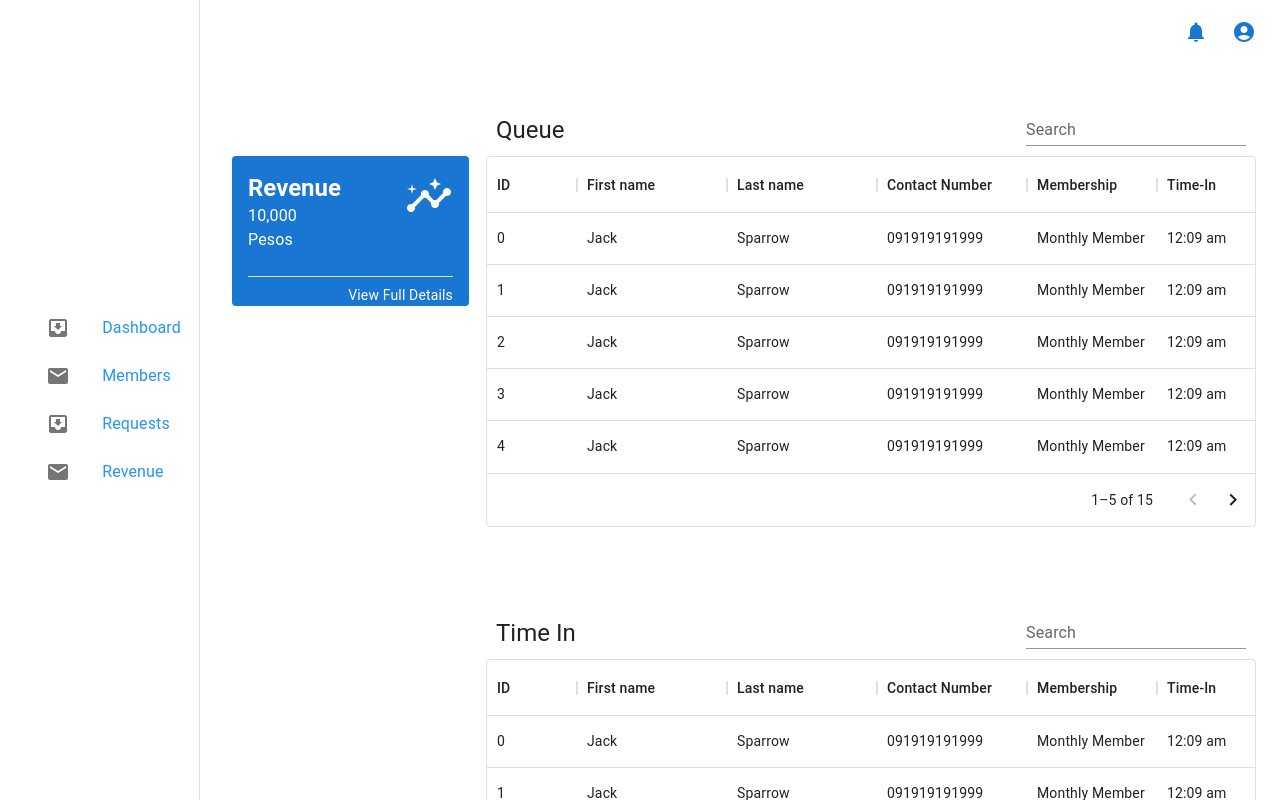
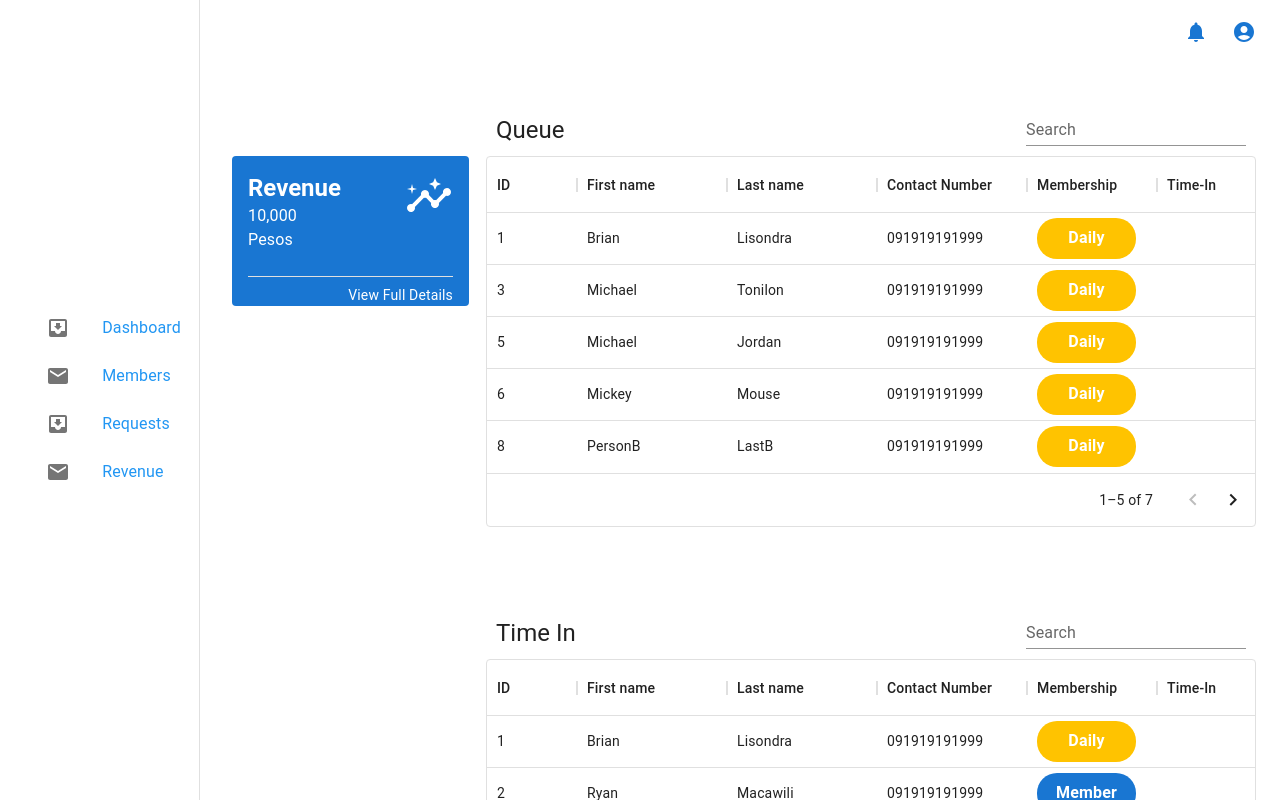
Before and after one commit to TotalElderBerry/gym, a React (Create React App) app: page / in a window 1280 px wide. Shown: the top 800 px of the page. Built offline with nearby package versions, Linux system fonts and the light colour scheme.

Commit message:
using states for records

```diff
--- a/src/Components/DataTable.js
+++ b/src/Components/DataTable.js
@@ -1,4 +1,4 @@
-import * as React from 'react';
+import {useState, useEffect} from 'react';
 
 import { DataGrid } from '@mui/x-data-grid';
 
@@ -13,6 +13,29 @@ import { makeStyles } from '@material-ui/core/styles';
 import HeaderGroup from "./HeaderGroup"
 import ButtonContainer from "./ButtonContainer"
 import Grid from '@mui/material/Grid';
+import Box from '@mui/material/Box';
+import Button from '@mui/material/Button';
+export default function DataTable({lbl,count,component,buttons,record}) {
+  const classes = useStyles();
+  const [records,setRecords] = useState(record);
+  return (
+   <div style={{ minWidth: '100%' }}>
+
+   	  <HeaderGroup lbl={lbl} component={component} />
+      <DataGrid
+      	autoHeight
+      	className={classes.root}
+      	disableColumnMenu
+        rows={records}
+        getRowId={(row) => row.id}
+        columns={generateColumns(records,{buttons})}
+        pageSize={count}
+        rowsPerPage={[{count}]}
+      />
+    </div>
+  );
+}
+
 
 function createData(
   id: number,
@@ -37,14 +60,20 @@ function createMultipleData(){
 const rows = createMultipleData()
 
 
-function generateColumns({buttons}){
-	console.log(buttons)
+function generateColumns(records,{buttons}){
+	const keys = Object.keys(records[0])
+
 	const columns = [
 	 	{ field: 'id', headerName: 'ID', width: 90 },
-		{ field: 'fName', headerName: 'First name', width: 150 },
-	  	{ field: 'lName', headerName: 'Last name', width: 150 },
-	  	{ field: 'contactNumber', headerName: 'Contact Number', width: 150 },
-		{ field: 'membership', headerName: 'Membership', width: 130 },
+		{ field: keys[1], headerName: 'First name', width: 150 },
+	  	{ field: keys[2], headerName: 'Last name', width: 150 },
+	  	{ field: keys[3], headerName: 'Contact Number', width: 150 },
+		{ field: keys[4], headerName: 'Membership', width: 130, renderCell: (params) => {
+	      	console.log(params)
+	      	return (
+	      		<LabelCard isMember={params.row.isMember} />
+	      	)
+		  } },
 		{ field: 'timeIn', headerName: 'Time-In', width: 130 },
 		{ field: 'click-del', headerName: '', width: 300, sortable: false, renderCell: (params) => {
 	      const onClick = (e) => {
@@ -79,20 +108,24 @@ const useStyles = makeStyles({
     }
 });
 
-export default function DataTable({lbl,count,component,buttons}) {
-  const classes = useStyles();
-  return (
-   <div style={{ minWidth: '100%' }}>
-   	  <HeaderGroup lbl={lbl} component={component} />
-      <DataGrid
-      	autoHeight
-      	className={classes.root}
-      	disableColumnMenu
-        rows={rows}
-        columns={generateColumns({buttons})}
-        pageSize={count}
-        rowsPerPage={[{count}]}
-      />
-    </div>
-  );
+
+
+function LabelCard({isMember}){
+	const st = isMember?'primary.main':'#ffc300'
+	console.log(st)
+	return(
+		<Stack sx={{
+			width: '90%',
+			height: '80%',
+			backgroundColor: st,
+			direction: 'row',
+			justifyContent: 'center',
+			alignItems: 'center',
+			borderRadius: 5
+		}}>
+			<Typography variant="body1" color="white" sx={{fontWeight: 'bold'}}>
+		  		{isMember === true?"Member":"Daily"}
+		  	</Typography>
+		</Stack>
+	)
 }
--- a/src/Components/MemberRenewalForm.js
+++ b/src/Components/MemberRenewalForm.js
@@ -130,7 +130,7 @@ export default function MemberRenewalForm({isMember}) {
           Lorem ipsum dolor sit amet, consectetur adipisicing elit.
         </Typography>
     </Box>
-    <Button disableElevation component={Link} to="/renew" sx={{ width: "20%" }} variant="contained">Renew</Button>
+    <Button disableElevation component={Link} to="/renew" sx={{ width: "20%" }} variant="contained">Pay</Button>
     </Stack>
     </Paper>
 
--- /dev/null
+++ b/src/Controllers/GetRecords.js
@@ -0,0 +1,3 @@
+export default function getRecords(){
+
+}
--- a/src/Pages/AddMemberPage.js
+++ b/src/Pages/AddMemberPage.js
@@ -7,6 +7,8 @@ import Stack from '@mui/material/Stack';
 import EditIcon from '@mui/icons-material/Edit';
 import Link from '@material-ui/core/Link';
 import AddIcon from '@mui/icons-material/Add';
+import records from '../utils/records.js'
+
 function IconLabelButtons() {
   return (
     <Stack direction="row" spacing={2}>
@@ -36,7 +38,7 @@ export default function AddMemberPage() {
 	return(
 		<div>
 			<section style={tableStyle}>
-				<DataTable lbl={"Current Members"} component=<IconLabelButtons /> buttons={buttonArrayQueue}/>
+				<DataTable lbl={"Current Members"} component=<IconLabelButtons /> record={records.filter((r)=> r.isMember === true)} buttons={buttonArrayQueue}/>
 			</section>
 		</div>
 	)
--- a/src/Pages/HomePage.js
+++ b/src/Pages/HomePage.js
@@ -1,3 +1,5 @@
+import {useState} from 'react'
+
 import TextField from '@mui/material/TextField';
 import DataTable from "../Components/DataTable"
 import RevenueCard from "../Components/RevenueCard"
@@ -12,12 +14,16 @@ import Grid from '@mui/material/Grid';
 
 import Link from '@material-ui/core/Link';
 
+import records from '../utils/records.js'
 function ButtonGroup(){
 	return (
 	    		<TextField id="standard-basic" label="Search" variant="standard" />
   	);
 }
 
+function getRecords(){
+	return [...records]
+}
 
 
 const buttonArray = [
@@ -62,9 +68,9 @@ export default function HomePage() {
 	        </Grid>
 				<Grid item lg={9} md={8}>
 					<section style={tableStyle}>
-						<DataTable lbl={"Queue"} count={5} component=<ButtonGroup /> buttons={buttonArrayQueue}/>
+						<DataTable lbl={"Queue"} count={5} component=<ButtonGroup /> buttons={buttonArrayQueue} record={records.filter((r)=> r.isMember === false)}/>
 							<Toolbar />
-						<DataTable lbl={"Time In"} count={10} component=<ButtonGroup /> />
+						<DataTable lbl={"Time In"} count={10} component=<ButtonGroup /> record={records}/>
 					</section>
 		        </Grid>
 
--- /dev/null
+++ b/src/utils/records.js
@@ -0,0 +1,15 @@
+const Records = [
+	{id:1,firstName: 'Brian', lastName: 'Lisondra', contactNumber: '091919191999', isMember: false},
+	{id:2,firstName: 'Ryan', lastName: 'Macawili', contactNumber: '091919191999', isMember: true},
+	{id:3,firstName: 'Michael', lastName: 'Tonilon', contactNumber: '091919191999', isMember: false},
+	{id:4,firstName: 'Jin', lastName: 'Kazama', contactNumber: '091919191999', isMember: true},
+	{id:5,firstName: 'Michael', lastName: 'Jordan', contactNumber: '091919191999', isMember: false},
+	{id:6,firstName: 'Mickey', lastName: 'Mouse', contactNumber: '091919191999', isMember: false},
+	{id:7,firstName: 'PersonA', lastName: 'LastA', contactNumber: '091919191999', isMember: true},
+	{id:8,firstName: 'PersonB', lastName: 'LastB', contactNumber: '091919191999', isMember: false},
+	{id:9,firstName: 'PersonC', lastName: 'LastC', contactNumber: '091919191999', isMember: false},
+	{id:10,firstName: 'PersonD', lastName: 'LastD', contactNumber: '091919191999', isMember: false},
+	{id:11,firstName: 'PersonE', lastName: 'LastE', contactNumber: '091919191999', isMember: true},
+]
+
+export default Records
```
Also changed, not shown: src/Controllers/DeleteRecordCell.js (added).
